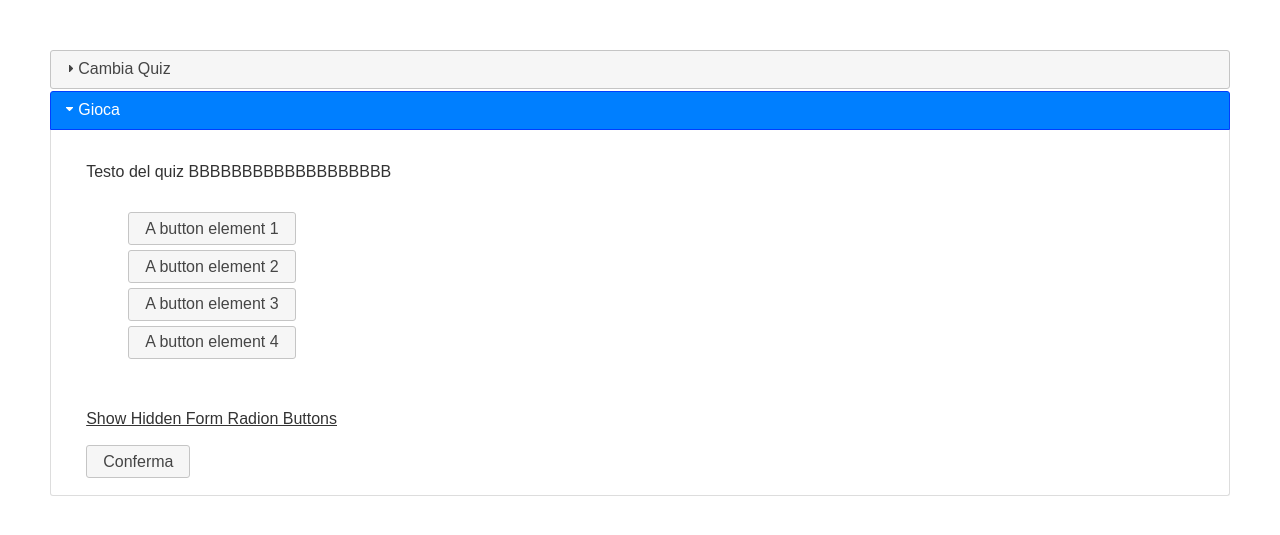
After one commit to openpursuit/openpursuit, a Django app: template djangoOp/templates/jsgame.html in a window 1280 px wide, after a click on "Gioca". The commit adds this page. Shown: the top 535 px of the page. Run offline with Django 3.2, Linux system fonts and the light colour scheme; the template is opened without the code that fills it, so the values that code supplies are empty; parts of the project's set-up code (start-up, migrations or seed data) failed here and were passed over; some libraries are stand-ins or nearby versions.

```diff
--- a/djangoOp/op/urls.py
+++ b/djangoOp/op/urls.py
@@ -23,6 +23,7 @@ urlpatterns = patterns('',
     # Uncomment this for admin:
      (r'add', 'djangoOp.op.views.addquiz'),
      (r'play', 'djangoOp.op.views.play'),
+     (r'jsgame', 'djangoOp.op.views.jsplay'),
      (r'onlinegame1', 'djangoOp.op.views.playonline'),
      (r'flash1', 'djangoOp.op.views.flash1'),
      (r'generatepdf', 'djangoOp.op.views.generatepdf'),
--- a/djangoOp/op/views.py
+++ b/djangoOp/op/views.py
@@ -47,6 +47,8 @@ def playonline(request):
 def play(request):
 	return render_to_response('play.html', {},context_instance=RequestContext(request))
 
+def jsplay(request):
+	return render_to_response('jsgame.html', {},context_instance=RequestContext(request))
 
 def flash1(request):
 	return render_to_response('flash1.html', {},context_instance=RequestContext(request))
--- /dev/null
+++ b/djangoOp/static/css/jsgame_style.css
@@ -0,0 +1,59 @@
+/*******************************************************************************
+
+jQuery Radio Button Style v1.0
+
+http://www.weblee.co.uk
+
+Licensed under :
+    Creative Commons Attribution 3.0 http://creativecommons.org/licenses/by/3.0/
+
+Tested on the following browsers/platforms:
+-------------------------------------------
+XP/SP2:
+    IE 8.0      - No Bugs
+	IE 7.0      - No Bugs
+    IE 6.0      - no Bugs
+    FF 2.0      - No bugs
+	FF 3.0      - No bugs
+    Safari 3.0  - No bugs
+    Opera 9.2   - No bugs
+	Chrome 1.0	- No Bugs
+
+*******************************************************************************/
+
+body{ margin:50px; }
+
+#options{ margin:30px 50px 50px 0px; padding:0; }
+#options ul{ margin:0; padding:0; }
+
+#options li{
+	margin:0 0 5px 0;
+	padding:0;
+	list-style:none;
+	padding:0 0 0 42px;
+}
+
+#options li.active{
+	background:url('http://www.openpursuit.org/media/img/tick.png') no-repeat;
+}
+
+#options li a span{
+	display:none;
+}
+
+a.option1,  a.option2, a.option3, a.option4{
+	background-position:top;
+	display:block;
+	width:230px;
+	height:40px;
+}
+
+a.option1:hover, a.option2:hover, a.option3:hover, a.option4:hover{
+	background-position:bottom;
+}
+
+#options li a.active{
+	background-position:bottom !important;
+}
+
+#radioform{display:none}
--- a/djangoOp/templates/addquiz.html
+++ b/djangoOp/templates/addquiz.html
@@ -57,8 +57,10 @@ function changeMedia(){
 
 {% if form.is_multipart %}
     <form enctype="multipart/form-data" method="post" action="" name="frm">
+	{% csrf_token %}
 {% else %}
     <form method="post" action="" name="frm">
+	{% csrf_token %}
 {% endif %}
 
 <dl>
--- a/djangoOp/templates/index.html
+++ b/djangoOp/templates/index.html
@@ -94,7 +94,7 @@ div.navigation a span{display: none}
 <TD>
 <div class="navigation">
 <ul>
-<li class="two"><a href="http://www.bzzauz.org/forumdisplay.php?fid=7"><span></span></a></li>
+<li class="two"><a href="http://www.openpursuit.org/forum/index.php"><span></span></a></li>
 </ul>
 </div>
 </TD>
--- /dev/null
+++ b/djangoOp/templates/jsgame.html
@@ -0,0 +1,114 @@
+<!DOCTYPE html PUBLIC "-//W3C//DTD XHTML 1.0 Transitional//EN" "http://www.w3.org/TR/xhtml1/DTD/xhtml1-transitional.dtd">
+<html xmlns="http://www.w3.org/1999/xhtml">
+<head>
+<meta http-equiv="Content-Type" content="text/html; charset=utf-8" />
+<link rel="stylesheet" type="text/css" href="{{ MEDIA_URL }}css/jsgame_style.css">
+<script type="text/javascript" src="http://ajax.googleapis.com/ajax/libs/jquery/1.4.2/jquery.min.js"></script>
+<script src="http://ajax.googleapis.com/ajax/libs/jqueryui/1.8/jquery-ui.min.js"></script>
+<link href="http://ajax.googleapis.com/ajax/libs/jqueryui/1.8/themes/base/jquery-ui.css" rel="stylesheet" type="text/css"/>
+<title>Fancy Checkbox</title>
+ <script>
+  $(document).ready(function() {
+    $("button").button();
+    $("#confirm").button().click(function () {
+	$.ajax({
+		type: "GET",
+		url: "http://www.openpursuit.org/api/getquiz?tag=nerd&limit=1&lang=it&format=yaml",
+		dataType: "xml",
+		success: function(xml) {
+			$(xml).find('response').each(function(){
+				$(xml).find('resource').each(function(){
+					var rnd = Math.floor(Math.random()*4)
+					question = $(this).find('question').text();
+					right1 = $(this).find('right1').text();
+					wrong1 = $(this).find('wrong1').text();
+					wrong2 = $(this).find('wrong2').text();
+					wrong3 = $(this).find('wrong3').text();
+					$("#link"+rnd).text(right1);
+					$("#link"+((rnd+1)%4)).text(wrong1);
+					$("#link"+((rnd+2)%4)).text(wrong2);
+					$("#link"+((rnd+3)%4)).text(wrong3);
+					$("#question").text(question);
+
+				});
+			});
+		}
+	});
+    });
+  });
+  </script>
+    <script>
+  $(document).ready(function() {
+    $("#accordion").accordion();
+  });
+  </script>
+  <script>
+  $(document).ready(function () {
+
+    $("#quiz li > button").live('click', function (event) {
+        // First disable the normal link click
+        //event.preventDefault();
+
+        // Remove all list and links active class.
+        $('#quiz .active').removeClass("active");
+
+        // Grab the link clicks ID
+        var id = this.id;
+
+        // The id will now be something like "link1"
+        // Now we need to replace link with option (this is the ID's of the checkbox)
+        var newselect = id.replace('link', 'option');
+
+        // Make newselect the option selected.
+        $('#'+newselect).attr('checked', true);
+
+        // Now add active state to the link and list item
+        $(this).addClass("active").parent().addClass("active");
+
+        return false;
+    });
+    	// Toggle Form so you can see it working
+	$("a.toggleform").click(function (event){
+		event.preventDefault();
+		$('#radioform').toggle("slow");
+
+    });
+
+});
+  </script>
+</head>
+
+<body>
+
+
+<div id="accordion">
+	<h3><a href="#">Cambia Quiz</a></h3>
+	<div>
+		<p>Prova</p>
+	</div>
+	<h3><a href="#">Gioca</a></h3>
+	<div>
+		<p id='question'>Testo del quiz BBBBBBBBBBBBBBBBBBB </p>
+		<div id="options">
+		    <ul id="quiz">
+			    <li> <button id="link0" class="option1 active">A button element 1</button> </li>
+			    <li> <button id="link1" class="option2">A button element 2</button> </li>
+		       	<li> <button id="link2" class="option2">A button element 3</button> </li>
+		       	<li> <button id="link3" class="option2">A button element 4</button> </li>
+		    </ul>
+		</div>
+		<p><a href="#" class="toggleform">Show Hidden Form Radion Buttons</a></p>
+		<form action="step2.html" method="post" id="radioform">
+			Option IO: <input name="option1" type="radio" value="option0" id="option0" checked="checked" /><br />
+			Option TU: <input name="option1" type="radio" value="option1" id="option1" /><br />
+			Option NOI: <input name="option1" type="radio" value="option2" id="option2" /><br />
+			Option 4: <input name="option1" type="radio" value="option3" id="option3" /><br />
+		</form>
+		<div id="result"> </div>
+	<button id="confirm">Conferma</button>
+	</div>
+
+</div>
+
+</body>
+</html>
--- a/djangoOp/templates/registration/login.html
+++ b/djangoOp/templates/registration/login.html
@@ -11,6 +11,7 @@
 {% endif %}
 
 <form method="post" action="{% if next %}?next={{ next }}{% endif %}">
+{% csrf_token %}
 <dl>
 <dt><label for="id_username">Username:</label>{% if form.username.errors %} <span class="error">{{ form.username.errors|join:", " }}</span>{% endif %}</dt>
 <dd>{{ form.username }}</dd>
--- a/djangoOp/templates/registration/registration_form.html
+++ b/djangoOp/templates/registration/registration_form.html
@@ -11,6 +11,8 @@
 {% endif %}
 
 <form method="post" action="">
+{% csrf_token %}
+
 <dl>
 <dt><label for="id_username">Username:</label>{% if form.username.errors %} <span class="error">{{ form.username.errors|join:", " }}</span>{% endif %}</dt>
 <dd>{{ form.username }}</dd>
--- a/djangoOp/urls.py
+++ b/djangoOp/urls.py
@@ -7,16 +7,14 @@ admin.autodiscover()
 
 urlpatterns = patterns('',
     # Example:
-    # (r'^djangoOp/', include('djangoOp.foo.urls')),
 
      (r'^admin/(.*)', admin.site.root),
-     #(r'^admin/', admin.site.root, ),
      (r'^$', 'djangoOp.op.views.index'),
-#     (r'^intro$', 'djangoOp.op.views.intro'),
      (r'^static/(.*)$', 'django.views.static.serve',
 { 'document_root': settings.MEDIA_ROOT  }),
      (r'^base/', include('djangoOp.op.urls')),
      (r'^accounts/', include('djangoOp.registration.urls')),
      (r'^gateway/getQuiz4Flash/(.*)', 'amf.django.views', {'views':'op.flashview'}), #1
-      (r'^api/', include('api.urls')),
+     (r'^api/', include('api.urls')),
+     (r'^fbook/', include('djangoOp.fbapp.urls')),
 )
```
Also changed, not shown: djangoOp/api/handlers.py (+43 -5 lines), djangoOp/api/urls.py (+6 -2 lines), djangoOp/templates/base.html (+6 -2 lines), djangoOp/static/img/tick.png (added), 1 other file.
